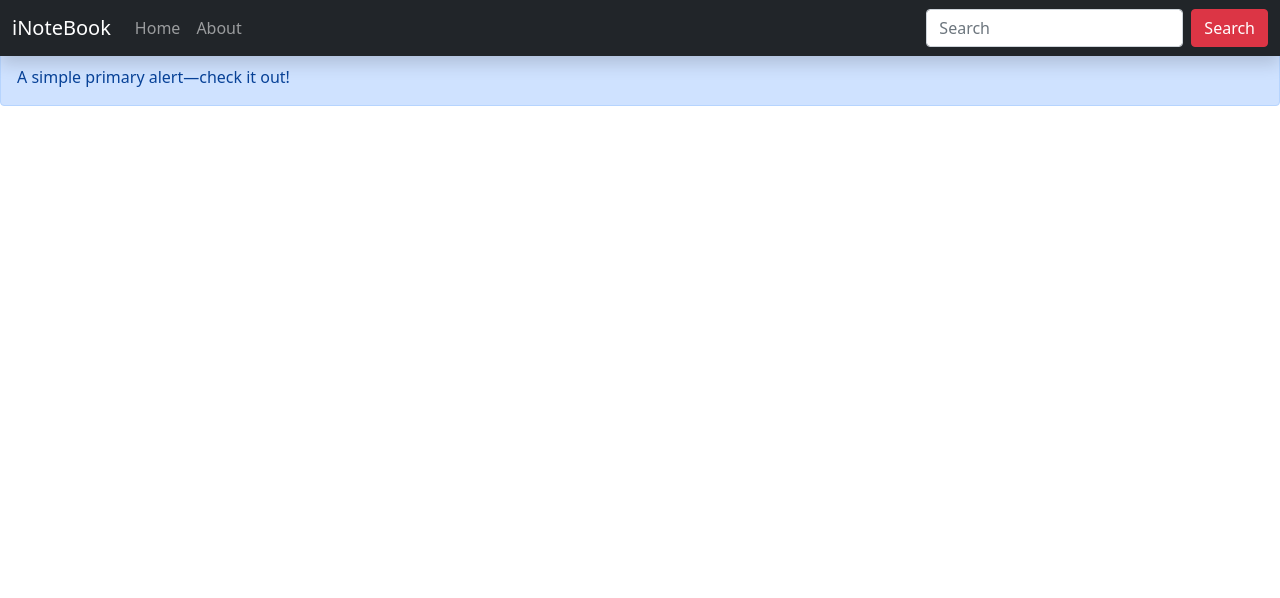
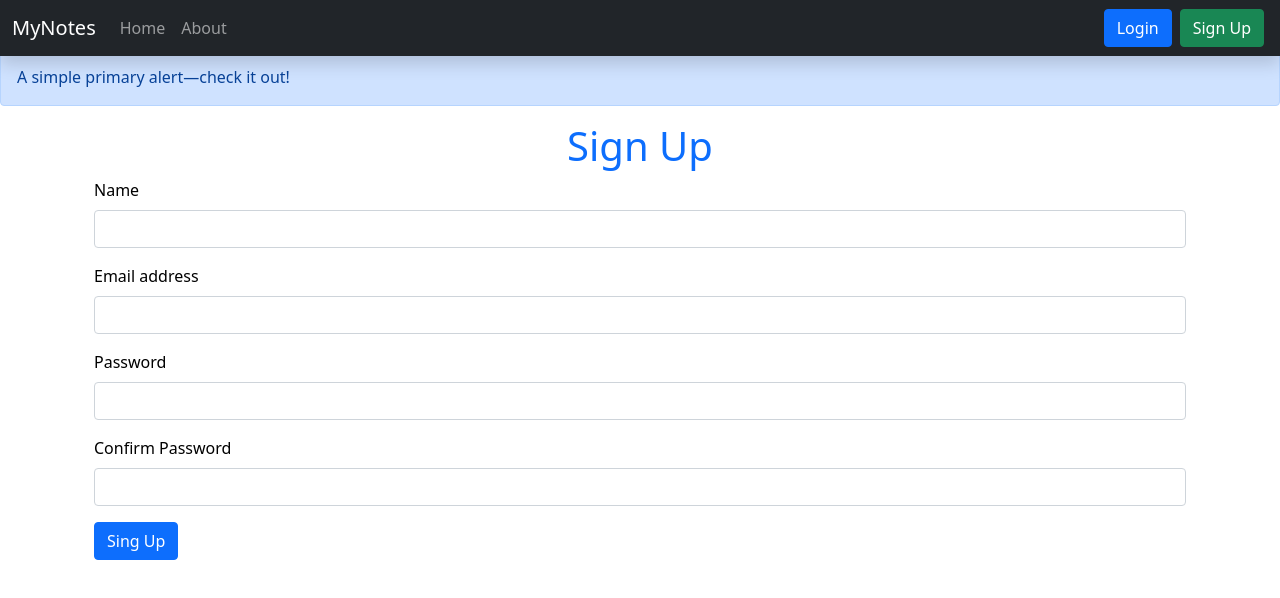
Before and after one commit to mateenNawaz86/iNoteBook-MERN, a React (Create React App) app: page /signup in a window 1280 px wide. Shown: the top 598 px of the page. Built offline with nearby package versions, Linux system fonts and the light colour scheme.

Commit message:
Create Login & Singup functionality

```diff
--- a/src/App.jsx
+++ b/src/App.jsx
@@ -5,6 +5,8 @@ import Home from "./components/Home/Home";
 import About from "./components/About/About";
 import NotesState from "./context/notes/NotesState";
 import Alert from "./components/Alert/Alert";
+import Login from "./components/Login/Login";
+import Singup from "./components/Login/Singup";
 
 const App = () => {
   return (
@@ -21,6 +23,12 @@ const App = () => {
               <Route exact path="/about">
                 <About />
               </Route>
+              <Route exact path="/login">
+                <Login />
+              </Route>
+              <Route exact path="/signup">
+                <Singup />
+              </Route>
             </Switch>
           </div>
         </Router>
--- /dev/null
+++ b/src/components/Login/Login.jsx
@@ -0,0 +1,81 @@
+import React, { useState } from "react";
+import { useHistory } from "react-router-dom";
+
+const Login = () => {
+  const host = "http://localhost:5000";
+
+  const [login, setLogin] = useState({ email: "", password: "" });
+
+  const history = useHistory();
+
+  // function for getting input values
+  const inpChangeHandler = (event) => {
+    setLogin({
+      ...login,
+      [event.target.name]: event.target.value,
+    });
+  };
+
+  const loginHandler = async (event) => {
+    event.preventDefault();
+    let url = `${host}/api/authent/login`;
+    const response = await fetch(url, {
+      method: "POST",
+      headers: {
+        "Content-Type": "application/json",
+      },
+      body: JSON.stringify({ email: login.email, password: login.password }),
+    });
+    const json = await response.json();
+    console.log(json);
+    if(json.success) {
+        // save the authenticate token
+        localStorage.setItem('token', json.authentToken);
+        history.push('/');
+    }
+  };
+
+  return (
+    <>
+      <div className="container">
+        <h1 className="text-center text-primary">Login</h1>
+        <form onSubmit={loginHandler}>
+          <div className="mb-3">
+            <label htmlFor="email" className="form-label">
+              Email address
+            </label>
+            <input
+              type="email"
+              className="form-control"
+              id="email"
+              name="email"
+              aria-describedby="emailHelp"
+              autoComplete="off"
+              onChange={inpChangeHandler}
+              value={login.email}
+            />
+          </div>
+          <div className="mb-3">
+            <label htmlFor="password" className="form-label">
+              Password
+            </label>
+            <input
+              type="password"
+              className="form-control"
+              id="password"
+              autoComplete="off"
+              name="password"
+              onChange={inpChangeHandler}
+              value={login.password}
+            />
+          </div>
+          <button type="submit" className="btn btn-primary">
+            Login
+          </button>
+        </form>
+      </div>
+    </>
+  );
+};
+
+export default Login;
--- /dev/null
+++ b/src/components/Login/Singup.jsx
@@ -0,0 +1,122 @@
+import React, { useState } from "react";
+import { useHistory } from "react-router-dom";
+
+const Singup = () => {
+  const host = "http://localhost:5000";
+
+  const [enteredInp, setEnteredInp] = useState({
+    name: "",
+    email: "",
+    password: "",
+    confPassword: "",
+  });
+
+  const history = useHistory();
+
+  // function for getting input values
+  const inpChangeHandler = (event) => {
+    setEnteredInp({
+      ...enteredInp,
+      [event.target.name]: event.target.value,
+    });
+  };
+
+  // function for form submit handler
+  const signUpHandler = async (event) => {
+    event.preventDefault();
+    let url = `${host}/api/authent/createUser`;
+    const response = await fetch(url, {
+      method: "POST",
+      headers: {
+        "Content-Type": "application/json",
+      },
+      body: JSON.stringify({
+        name: enteredInp.name,
+        email: enteredInp.email,
+        password: enteredInp.password,
+      }),
+    });
+    const json = await response.json();
+    console.log(json);
+    if (json.success) {
+      // save the authenticate token
+      localStorage.setItem("token", json.authentToken);
+      history.push("/");
+    }
+  };
+  return (
+    <>
+      <div className="container">
+        <h1 className="text-center text-primary">Sign Up</h1>
+        <form onSubmit={signUpHandler}>
+          <div className="mb-3">
+            <label htmlFor="name" className="form-label">
+              Name
+            </label>
+            <input
+              type="text"
+              className="form-control"
+              id="name"
+              name="name"
+              autoComplete="off"
+              onChange={inpChangeHandler}
+              value={enteredInp.name}
+            />
+          </div>
+          <div className="mb-3">
+            <label htmlFor="email" className="form-label">
+              Email address
+            </label>
+            <input
+              type="email"
+              className="form-control"
+              id="email"
+              name="email"
+              aria-describedby="emailHelp"
+              autoComplete="off"
+              onChange={inpChangeHandler}
+              value={enteredInp.email}
+            />
+          </div>
+          <div className="mb-3">
+            <label htmlFor="password" className="form-label">
+              Password
+            </label>
+            <input
+              type="password"
+              className="form-control"
+              id="password"
+              name="password"
+              autoComplete="off"
+              onChange={inpChangeHandler}
+              value={enteredInp.password}
+              required
+              minLength={6}
+            />
+          </div>
+          <div className="mb-3">
+            <label htmlFor="confPassword" className="form-label">
+              Confirm Password
+            </label>
+            <input
+              type="password"
+              className="form-control"
+              id="confPassword"
+              name="confPassword"
+              autoComplete="off"
+              onChange={inpChangeHandler}
+              value={enteredInp.confPassword}
+              required
+              minLength={6}
+            />
+          </div>
+          <button type="submit" className="btn btn-primary">
+            Sing Up
+          </button>
+        </form>
+      </div>
+    </>
+  );
+};
+
+export default Singup;
--- a/src/components/Navbar/Navbar.jsx
+++ b/src/components/Navbar/Navbar.jsx
@@ -14,7 +14,7 @@ const Navbar = () => {
       <nav className="navbar navbar-expand-lg fixed-top shadow navbar-dark bg-dark">
         <div className="container-fluid">
           <Link className="navbar-brand" to="/">
-            iNoteBook
+            MyNotes
           </Link>
           <button
             className="navbar-toggler"
@@ -55,15 +55,12 @@ const Navbar = () => {
               </li>
             </ul>
             <form className="d-flex">
-              <input
-                className="form-control me-2"
-                type="search"
-                placeholder="Search"
-                aria-label="Search"
-              />
-              <button className="btn btn-danger" type="submit">
-                Search
-              </button>
+              <Link to="/login" className="btn btn-primary mx-1" type="submit">
+                Login
+              </Link>
+              <Link to="/signup" className="btn btn-success mx-1" type="submit">
+                Sign Up
+              </Link>
             </form>
           </div>
         </div>
```
Also changed, not shown: 1 other file (tests, documents, lock files or other folders).
